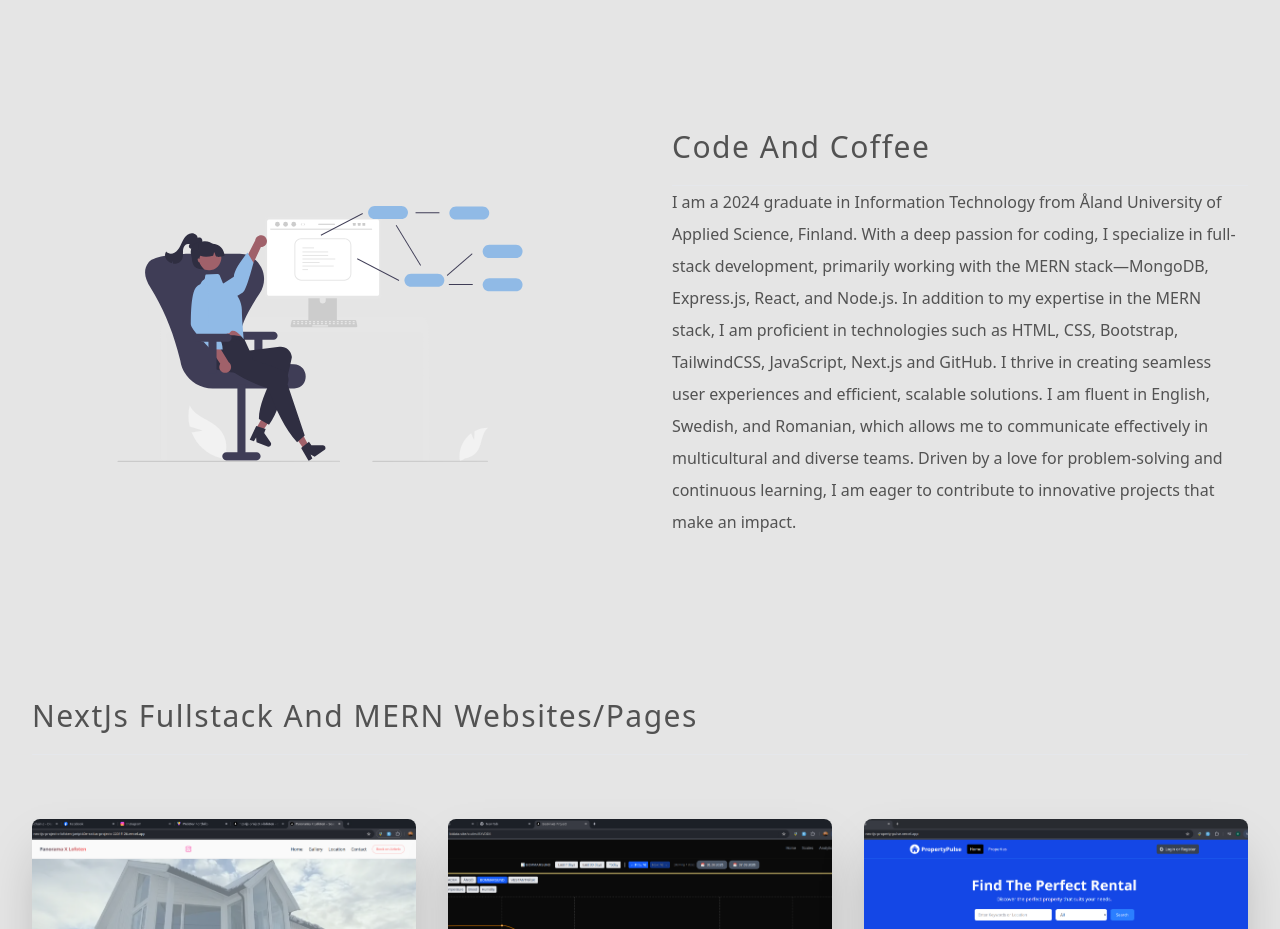
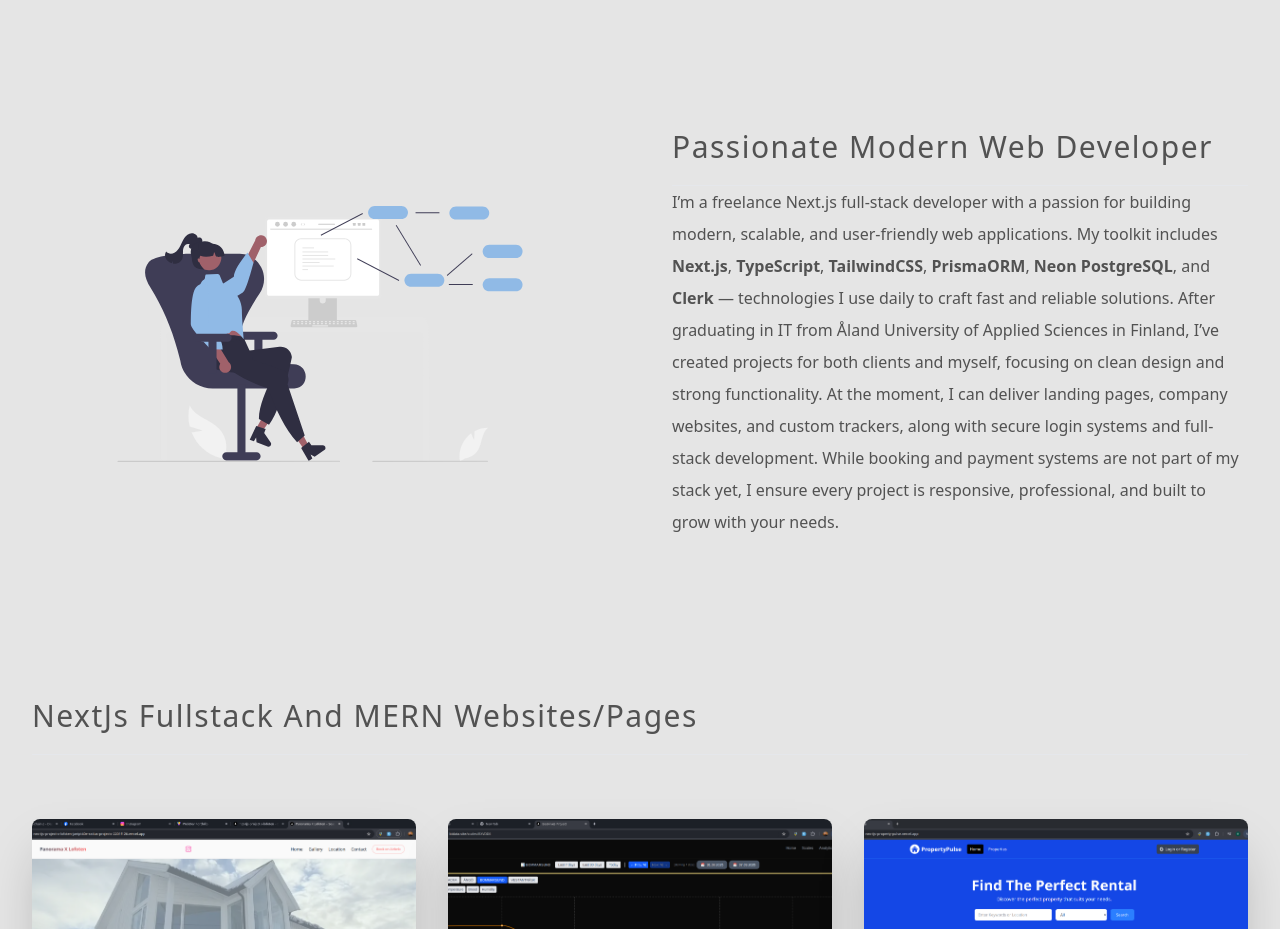
Before and after one commit to radu-bordea/React-ITPortfolio, a React (Vite) app: page / in a window 1280 px wide. Shown: the part 1660-2589 px from the top of the page. Built offline with nearby package versions, Linux system fonts and the light colour scheme.

Commit message:
change about section

```diff
--- a/src/components/About.jsx
+++ b/src/components/About.jsx
@@ -12,21 +12,24 @@ const About = () => {
 
         {/* Article containing the section title and description */}
         <article>
-          <SectionTitle text="code and coffee" />{" "}
+          <SectionTitle text="Passionate Modern Web Developer" />{" "}
           {/* Section title for "About" */}
           {/* Descriptive text for the "About" section */}
           <p className="text-neutral-600 leading-loose">
-            I am a 2024 graduate in Information Technology from Åland University
-            of Applied Science, Finland. With a deep passion for coding, I
-            specialize in full-stack development, primarily working with the
-            MERN stack—MongoDB, Express.js, React, and Node.js. In addition to
-            my expertise in the MERN stack, I am proficient in technologies such
-            as HTML, CSS, Bootstrap, TailwindCSS, JavaScript, Next.js and GitHub. I
-            thrive in creating seamless user experiences and efficient, scalable
-            solutions. I am fluent in English, Swedish, and Romanian, which
-            allows me to communicate effectively in multicultural and diverse
-            teams. Driven by a love for problem-solving and continuous learning,
-            I am eager to contribute to innovative projects that make an impact.
+            I’m a freelance Next.js full-stack developer with a passion for
+            building modern, scalable, and user-friendly web applications. My
+            toolkit includes <strong>Next.js</strong>,{" "}
+            <strong>TypeScript</strong>, <strong>TailwindCSS</strong>,{" "}
+            <strong>PrismaORM</strong>, <strong>Neon PostgreSQL</strong>, and{" "}
+            <strong>Clerk</strong> — technologies I use daily to craft fast and
+            reliable solutions. After graduating in IT from Åland University of
+            Applied Sciences in Finland, I’ve created projects for both clients
+            and myself, focusing on clean design and strong functionality. At
+            the moment, I can deliver landing pages, company websites, and
+            custom trackers, along with secure login systems and full-stack
+            development. While booking and payment systems are not part of my
+            stack yet, I ensure every project is responsive, professional, and
+            built to grow with your needs.
           </p>
         </article>
       </div>
```
